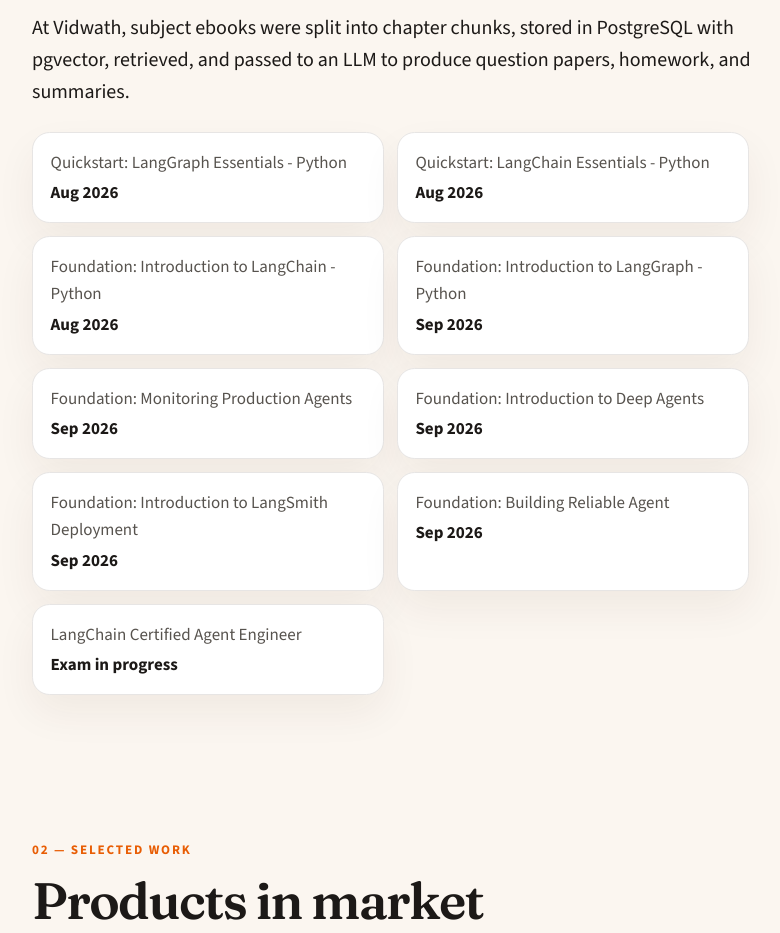
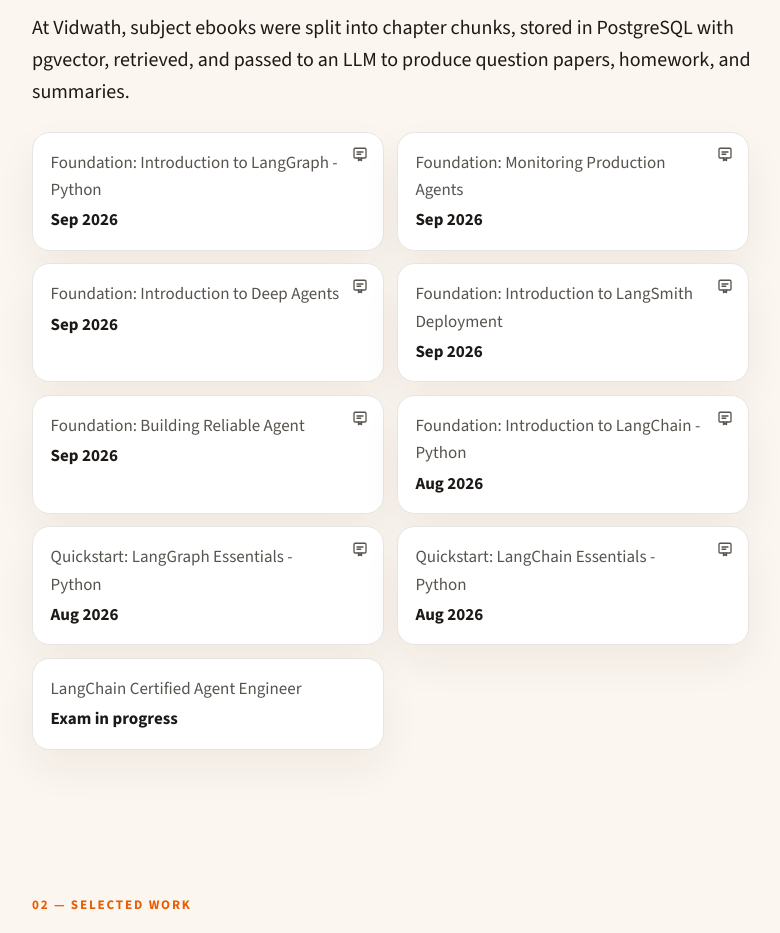
Before and after one commit to nikhil-dev-code/niks-profile-page, a Next.js app: page / in a window 1280 px wide. Shown: the part 1080-2013 px from the top of the page, without its empty margins (48-828 px from the left). Built offline with nearby package versions, Linux system fonts and the light colour scheme.

Commit message:
dedicated link for credential

```diff
--- a/app/globals.css
+++ b/app/globals.css
@@ -255,23 +255,35 @@
 }
 
 .credentials li {
+  position: relative;
   display: flex;
   flex-direction: column;
   gap: 0.2rem;
   padding: 1rem 1.1rem;
 }
 
+.credentials li.has-credential {
+  padding-right: 2.4rem;
+}
+
 .credentials span {
   color: var(--muted);
 }
 
-.credentials span a {
-  color: inherit;
-  text-decoration: none;
+.credential-link {
+  position: absolute;
+  top: 0.85rem;
+  right: 0.85rem;
+  display: inline-flex;
+  align-items: center;
+  justify-content: center;
+  color: var(--muted);
+  line-height: 0;
 }
 
-.credentials span a:hover {
-  text-decoration: underline;
+.credential-link:hover,
+.credential-link:focus-visible {
+  color: var(--accent);
 }
 
 .cards {
--- a/components/AppliedAi.tsx
+++ b/components/AppliedAi.tsx
@@ -1,4 +1,24 @@
 import { appliedAi } from "@/content/profile";
+
+function CertificateIcon() {
+  return (
+    <svg
+      aria-hidden="true"
+      width="18"
+      height="18"
+      viewBox="0 0 24 24"
+      fill="none"
+      stroke="currentColor"
+      strokeWidth="1.75"
+      strokeLinecap="round"
+      strokeLinejoin="round"
+    >
+      <rect x="4" y="3" width="16" height="13" rx="1.5" />
+      <path d="M8 8h8M8 11h5" />
+      <path d="M10 16v3.5L12 18l2 1.5V16" />
+    </svg>
+  );
+}
 
 export function AppliedAi() {
   return (
@@ -12,20 +32,24 @@
         </div>
         <ul className="credentials">
           {appliedAi.credentials.map((item) => (
-            <li key={item.label}>
-              <span>
+            <li
+              key={item.label}
+              className={
+                item.href ? "credentials-item has-credential" : "credentials-item"
+              }
+            >
               {item.href ? (
                 <a
+                  className="credential-link"
                   href={item.href}
                   target="_blank"
                   rel="noopener noreferrer"
+                  aria-label={`Show credential for ${item.label}`}
                 >
-                    {item.label}
+                  <CertificateIcon />
                 </a>
-                ) : (
-                  item.label
-                )}
-              </span>
+              ) : null}
+              <span>{item.label}</span>
               <strong>{item.status}</strong>
             </li>
           ))}
--- a/content/profile.ts
+++ b/content/profile.ts
@@ -68,22 +68,6 @@
   example:
     "At Vidwath, subject ebooks were split into chapter chunks, stored in PostgreSQL with pgvector, retrieved, and passed to an LLM to produce question papers, homework, and summaries.",
   credentials: [
-    ,
-    {
-      label: "Quickstart: LangGraph Essentials - Python",
-      status: "Aug 2026",
-      href: "https://academy.langchain.com/certificates/xwznmqibjg",
-    },
-    {
-      label: "Quickstart: LangChain Essentials - Python",
-      status: "Aug 2026",
-      href: "https://academy.langchain.com/certificates/brvmzxyvuw",
-    },
-    {
-      label: "Foundation: Introduction to LangChain - Python",
-      status: "Aug 2026",
-      href: "https://academy.langchain.com/certificates/rm2vdvnnz0",
-    },
     {
       label: "Foundation: Introduction to LangGraph - Python",
       status: "Sep 2026",
@@ -108,6 +92,21 @@
       label: "Foundation: Building Reliable Agent",
       status: "Sep 2026",
       href: "https://academy.langchain.com/certificates/rm2vdvnnz0",
+    },
+    {
+      label: "Foundation: Introduction to LangChain - Python",
+      status: "Aug 2026",
+      href: "https://academy.langchain.com/certificates/rm2vdvnnz0",
+    },
+    {
+      label: "Quickstart: LangGraph Essentials - Python",
+      status: "Aug 2026",
+      href: "https://academy.langchain.com/certificates/xwznmqibjg",
+    },
+    {
+      label: "Quickstart: LangChain Essentials - Python",
+      status: "Aug 2026",
+      href: "https://academy.langchain.com/certificates/brvmzxyvuw",
     },
     {
       label: "LangChain Certified Agent Engineer",
```
Also changed, not shown: 1 other file (tests, documents, lock files or other folders). Lines whose indentation alone changed are shown as unchanged.
